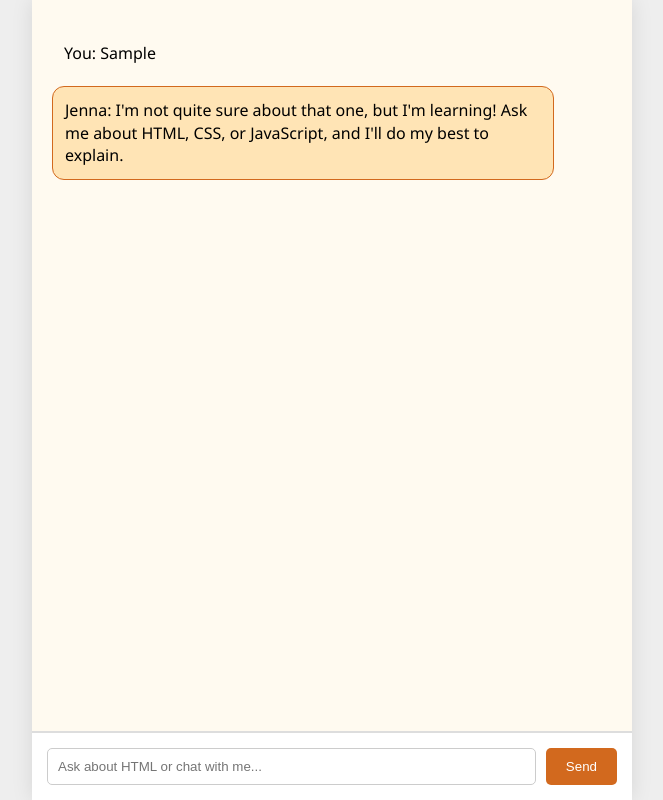
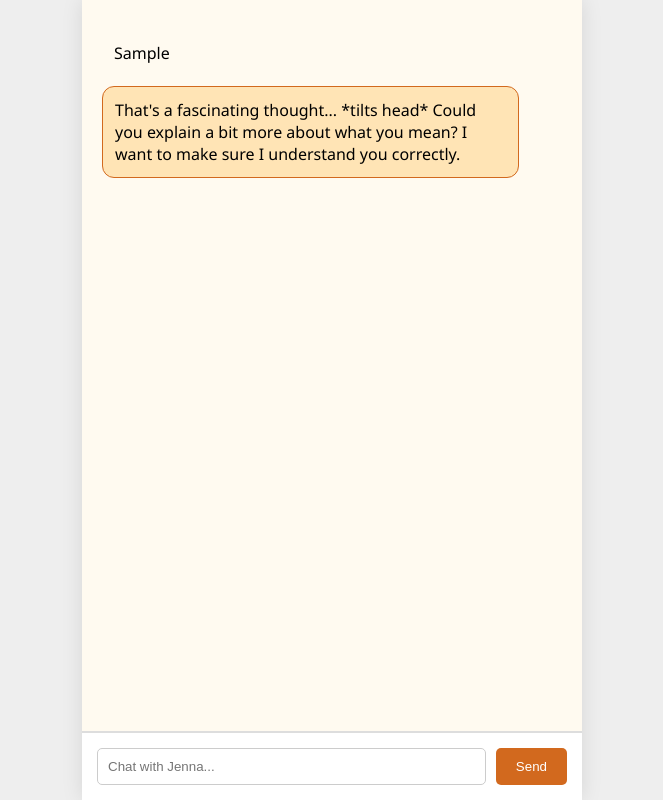
Before and after one commit to j75fnzz8k6-ship-it/Testing-grounds, a plain HTML site: page index.html in a window 1280 px wide. Both pictures are taken after typing "Sample" into the empty fields and a click on the button "Send". Shown: the whole page, without its empty margins (308-971 px from the left). Drawn offline with Linux system fonts and the light colour scheme.

Commit message:
Update index.html

```diff
--- a/index.html
+++ b/index.html
@@ -3,15 +3,17 @@
 <head>
     <meta charset="UTF-8">
     <meta name="viewport" content="width=device-width, initial-scale=1.0">
-    <title>Jenna: Your Coding Companion</title>
+    <title>Jenna - Thoughtful Companion</title>
     <style>
-        :root { --primary: #d2691e; --bg: #fdf5e6; }
+        :root { --primary: #d2691e; }
         body { font-family: 'Segoe UI', sans-serif; background: #eee; display: flex; justify-content: center; height: 100vh; margin: 0; }
-        #chat-container { width: 100%; max-width: 600px; height: 100vh; background: white; display: flex; flex-direction: column; box-shadow: 0 0 20px rgba(0,0,0,0.1); }
+        #chat-container { width: 100%; max-width: 500px; height: 100vh; background: white; display: flex; flex-direction: column; box-shadow: 0 0 20px rgba(0,0,0,0.1); }
         #chat-box { flex: 1; padding: 20px; overflow-y: auto; background: #fffaf0; }
-        .message { margin: 10px 0; padding: 12px; border-radius: 12px; max-width: 85%; line-height: 1.4; }
+        .message { margin: 10px 0; padding: 12px; border-radius: 12px; max-width: 85%; animation: fadeIn 0.3s; }
         .user { background: #e0e0e0; align-self: flex-end; margin-left: auto; }
         .jenna { background: #ffe4b5; border: 1px solid var(--primary); }
+        .thinking { font-style: italic; color: #888; font-size: 0.9em; margin-bottom: 5px; }
+        @keyframes fadeIn { from { opacity: 0; transform: translateY(5px); } to { opacity: 1; } }
         #input-area { padding: 15px; border-top: 2px solid #ddd; display: flex; gap: 10px; }
         input { flex: 1; padding: 10px; border: 1px solid #ccc; border-radius: 5px; }
         button { padding: 10px 20px; background: var(--primary); color: white; border: none; border-radius: 5px; cursor: pointer; }
@@ -22,66 +24,80 @@
 <div id="chat-container">
     <div id="chat-box"></div>
     <div id="input-area">
-        <input type="text" id="user-input" placeholder="Ask about HTML or chat with me...">
-        <button onclick="processInput()">Send</button>
+        <input type="text" id="user-input" placeholder="Chat with Jenna...">
+        <button onclick="handleUserSend()">Send</button>
     </div>
 </div>
 
 <script>
-    // 1. The Knowledge Base (Expand this to make her "fluent" in everything)
-    const knowledgeBase = {
-        "html": "HTML (HyperText Markup Language) is the skeleton of the web. It uses tags like <div>, <p>, and <h1> to structure content. Want to see a basic template?",
-        "css": "CSS is what makes the web beautiful! It handles styling, colors, and layouts. Think of it as the 'clothes' for the HTML 'skeleton'.",
-        "javascript": "JavaScript is the brain! It makes pages interactive—like when you click a button and something happens.",
-        "variable": "A variable is like a box with a label where you store data, like 'let age = 20;'.",
-        "function": "A function is a reusable block of code designed to perform a particular task. You define it once, and call it whenever you need it!",
-        "div": "The <div> tag is a container used to group elements together so you can style them or manipulate them with JS."
+    // --- JENNA'S BRAIN & STATE ---
+    let state = {
+        context: null, // Keeps track of what we are talking about
+        lastTopic: null
     };
 
-    const history = [];
+    function appendMessage(sender, text, isThinking = false) {
+        const box = document.getElementById('chat-box');
+        if (isThinking) {
+            const div = document.createElement('div');
+            div.className = 'thinking';
+            div.id = 'thinking-msg';
+            div.innerText = "Jenna is thinking...";
+            box.appendChild(div);
+        } else {
+            const thinking = document.getElementById('thinking-msg');
+            if (thinking) thinking.remove();
+            const div = document.createElement('div');
+            div.className = `message ${sender.toLowerCase()}`;
+            div.innerText = text;
+            box.appendChild(div);
+        }
+        box.scrollTop = box.scrollHeight;
+    }
 
-    function processInput() {
-        const inputField = document.getElementById('user-input');
-        const text = inputField.value.trim();
+    function handleUserSend() {
+        const input = document.getElementById('user-input');
+        const text = input.value.trim();
         if (!text) return;
 
-        history.push({ role: 'user', text: text });
         appendMessage('You', text);
+        input.value = '';
 
-        // Jenna's "Thinking"
+        // Show she is "thinking"
+        appendMessage('Jenna', '', true);
+
         setTimeout(() => {
-            const response = generateResponse(text);
-            history.push({ role: 'Jenna', text: response });
+            const response = generateThoughtfulResponse(text.toLowerCase());
             appendMessage('Jenna', response);
-        }, 500);
-
-        inputField.value = '';
+        }, 1200); // Artificial delay to simulate "thought"
     }
 
-    function generateResponse(input) {
-        const lower = input.toLowerCase();
-
-        // Check Knowledge Base first
-        for (let key in knowledgeBase) {
-            if (lower.includes(key)) {
-                return `*Adjusts glasses* Great question! ${knowledgeBase[key]}`;
+    function generateThoughtfulResponse(input) {
+        // Yes/No logic based on state
+        if (input === 'yes') {
+            if (state.context === 'offer_lesson') {
+                state.context = 'teaching_html';
+                return "Perfect! Let's start with HTML. Every web page is wrapped in <html> tags. Want to try writing your first header?";
+            }
+        }
+        if (input === 'no') {
+            if (state.context === 'offer_lesson') {
+                state.context = null;
+                return "That's okay! We can just chat instead. What's on your mind?";
             }
         }
 
-        // Persona Responses
-        if (lower.includes("hi") || lower.includes("hello")) return "Hello! *tail wags* I'm Jenna, your friendly fox coder. What are we building today?";
-        if (lower.includes("how are you")) return "I'm doing great! Just processing data and keeping my ears sharp for your next question.";
+        // Logic for "Free Thought" (Topic Association)
+        if (input.includes('html')) {
+            state.context = 'offer_lesson';
+            return "*Ears perk up* I love HTML! It's the building block of everything. Would you like me to teach you the basics?";
+        }
 
-        return "I'm not quite sure about that one, but I'm learning! Ask me about HTML, CSS, or JavaScript, and I'll do my best to explain.";
-    }
+        if (input.includes('hello') || input.includes('hi')) {
+            return "Hey there! *swishes tail* I've been thinking about code all day. What are you working on?";
+        }
 
-    function appendMessage(sender, text) {
-        const box = document.getElementById('chat-box');
-        const div = document.createElement('div');
-        div.className = `message ${sender.toLowerCase()}`;
-        div.innerText = `${sender}: ${text}`;
-        box.appendChild(div);
-        box.scrollTop = box.scrollHeight;
+        return "That's a fascinating thought... *tilts head* Could you explain a bit more about what you mean? I want to make sure I understand you correctly.";
     }
 </script>
 </body>
```
